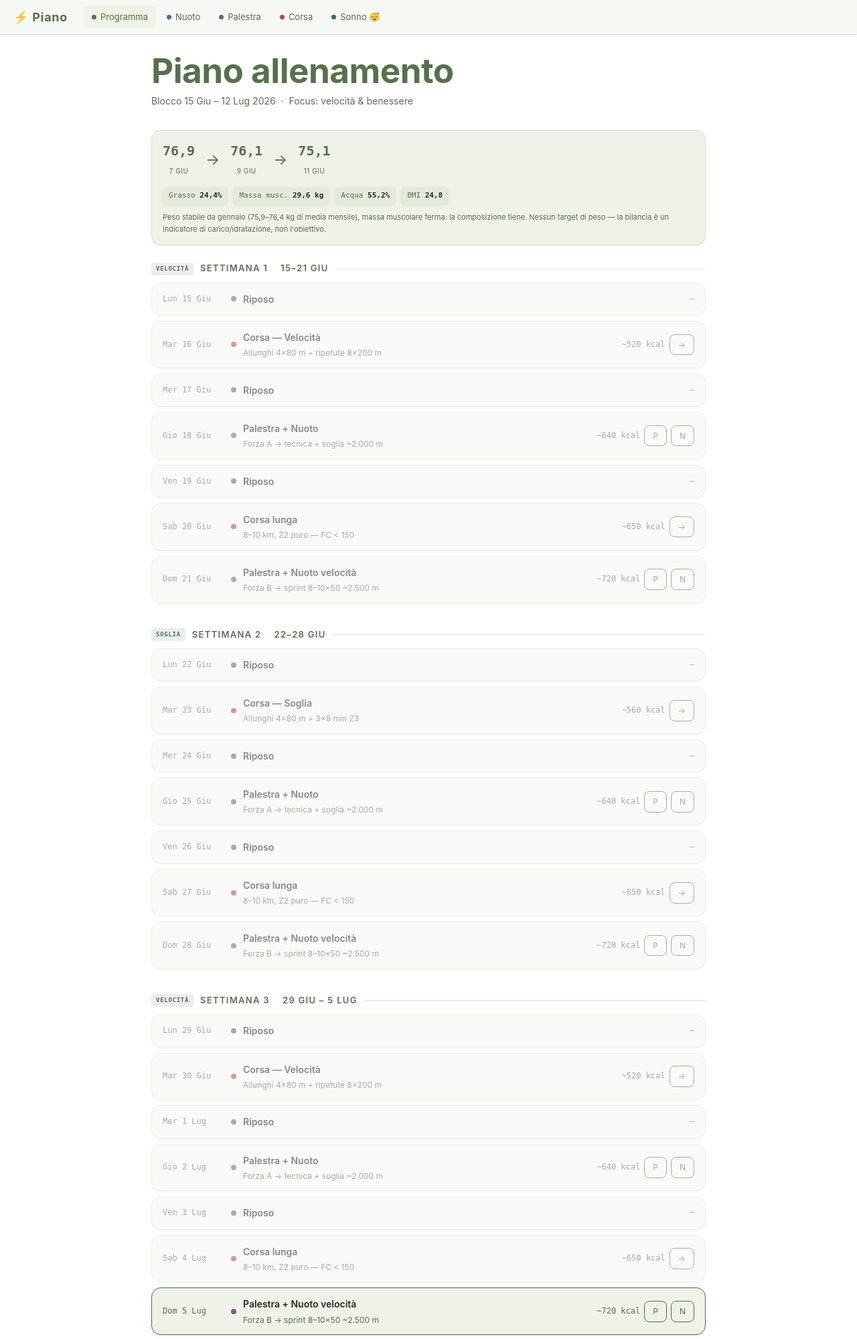
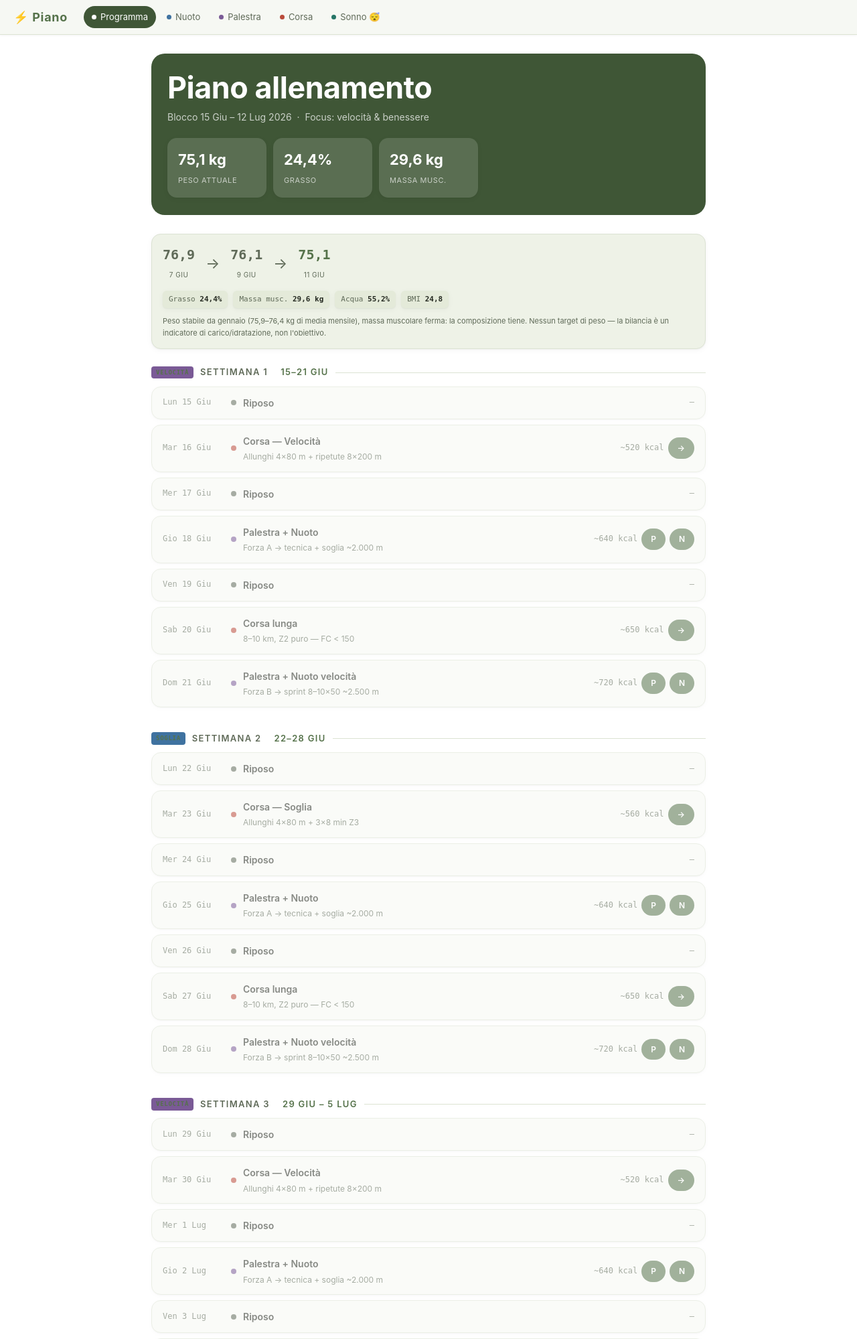
Before and after one commit to salvatorepirrone/mioallenamento, a PHP site: page / in a window 1280 px wide. Shown: the top 1999 px of the page at 67% size. Run offline with PHP 8.4, Linux system fonts and the light colour scheme.

Commit message:
Bold Grafico: hero verde pieno, nav pill attiva, bottoni/badge solidi
- Hero e page-hero diventano card verdi piene (var(--hero)) con testo bianco
- Nav: voce attiva ora e' una pillola verde piena invece del tint chiaro
- act-link diventa pillola solida verde con testo bianco
- Filtri (.pill.on) e phase-tag settimanali riempiti a tinta unita
- Bordi sinistri delle card sessione (sess-hdr/pool-hdr/run-hdr) piu' spessi (5px)
- Aggiunti hero-stats con peso/grasso/massa in evidenza nella home
- Corretto bug: il nav di callback.html non aveva mai le regole CSS (nav-logo/nav-links/dot mancanti) - ora stilizzato e coerente con le altre pagine, con page-hero abbinato

```diff
--- a/corsa.html
+++ b/corsa.html
@@ -22,7 +22,7 @@
 <main>
 
 <div class="page-hero">
-  <h1 style="color:var(--red)">🏃 Corsa</h1>
+  <h1>🏃 Corsa</h1>
   <p>FCmax 175 · Sprint 200 m @ 4:15–4:20/km · Soglia ~ 5:25–5:45/km @ FC 148–162</p>
 </div>
 
--- a/index.html
+++ b/index.html
@@ -32,10 +32,10 @@
   letter-spacing: .08em; padding: 2px 7px; border-radius: 4px;
   white-space: nowrap;
 }
-.ph-chiusura { background: rgba(85,114,74,.12); color: var(--accent); }
-.ph-consolid { background: rgba(47,143,130,.12); color: var(--teal); }
-.ph-progress  { background: rgba(63,114,160,.12); color: var(--blue); }
-.ph-qualita   { background: rgba(122,90,150,.12); color: var(--purple); }
+.ph-chiusura { background: var(--accent); color: #fff; }
+.ph-consolid { background: var(--teal); color: #fff; }
+.ph-progress  { background: var(--blue); color: #fff; }
+.ph-qualita   { background: var(--purple); color: #fff; }
 .day-row.past { opacity: .55; }
 </style>
 </head>
@@ -57,6 +57,11 @@
 <div class="hero">
   <h1>Piano allenamento</h1>
   <p>Blocco 15 Giu – 12 Lug 2026 &nbsp;·&nbsp; Focus: velocità &amp; benessere</p>
+  <div class="hero-stats">
+    <div class="hstat"><span class="v">75,1 kg</span><span class="l">Peso attuale</span></div>
+    <div class="hstat"><span class="v">24,4%</span><span class="l">Grasso</span></div>
+    <div class="hstat"><span class="v">29,6 kg</span><span class="l">Massa musc.</span></div>
+  </div>
 </div>
 
 <!-- PESO -->
--- a/nuoto.html
+++ b/nuoto.html
@@ -22,7 +22,7 @@
 <main>
 
 <div class="page-hero">
-  <h1 style="color:var(--blue)">🏊 Nuoto</h1>
+  <h1>🏊 Nuoto</h1>
   <p>Vasca 50 m &nbsp;·&nbsp; Aerobico: ~1:50/100 m &nbsp;·&nbsp; Soglia: ~1:45/100 m &nbsp;·&nbsp; Veloce: ~1:35/100 m &nbsp;·&nbsp; Sprint: ~1:25/100 m</p>
   <p style="margin-top:6px;font-size:12px;color:var(--muted)">Due sessioni ripetibili: <strong>Giovedì</strong> tecnica + soglia (~2.000 m), <strong>Domenica</strong> velocità (~2.500 m).</p>
 </div>
--- a/palestra.html
+++ b/palestra.html
@@ -25,7 +25,7 @@
 <main>
 
 <div class="page-hero">
-  <h1 style="color:var(--purple)">💪 Palestra</h1>
+  <h1>💪 Palestra</h1>
   <p>Sempre prima del nuoto &nbsp;·&nbsp; Sequenza fissa: Mobilità → Core → Trazione → Spalla → Spinta → Gambe</p>
 </div>
 
--- a/style.css
+++ b/style.css
@@ -3,6 +3,7 @@
   --border: #dce3d3; --accent: #55724a; --teal: #257566;
   --blue: #3f72a0; --yellow: #8f6a1f; --orange: #a15a29;
   --purple: #7a5a96; --red: #b94a3a; --text: #262b22; --muted: #5f6a58;
+  --hero: #3f5636;
   --r: 14px;
 }
 *, *::before, *::after { box-sizing: border-box; margin: 0; padding: 0; }
@@ -31,7 +32,8 @@ nav {
   display: flex; align-items: center; gap: 6px;
 }
 .nav-links a:hover { background: var(--s2); color: var(--text); }
-.nav-links a.active { background: var(--s2); color: var(--accent); }
+.nav-links a.active { background: var(--hero); color: #fff; border-radius: 100px; }
+.nav-links a.active .dot { background: #fff !important; }
 .nav-links a .dot {
   width: 7px; height: 7px; border-radius: 50%; flex-shrink: 0;
 }
@@ -40,13 +42,16 @@ nav {
 main { max-width: 860px; margin: 0 auto; padding: 28px 16px 60px; }
 
 /* HERO */
-.hero { margin-bottom: 32px; }
+.hero {
+  background: var(--hero); color: #fff; border-radius: 20px;
+  padding: 28px 24px 26px; margin-bottom: 28px;
+}
 .hero h1 {
-  font-size: clamp(2rem, 6vw, 3.2rem); font-weight: 700;
-  color: var(--accent); line-height: 1; margin-bottom: 8px;
+  font-size: clamp(1.8rem, 6vw, 2.8rem); font-weight: 700;
+  color: #fff; line-height: 1.05; margin-bottom: 8px;
   letter-spacing: -.01em;
 }
-.hero p { color: var(--muted); font-size: 14px; }
+.hero p { color: rgba(255,255,255,.72); font-size: 14px; }
 .hero-stats {
   display: grid; grid-template-columns: repeat(auto-fill, minmax(130px, 1fr));
   gap: 10px; margin-top: 20px;
@@ -57,6 +62,9 @@ main { max-width: 860px; margin: 0 auto; padding: 28px 16px 60px; }
 }
 .hstat .v { font-size: 22px; font-weight: 700; color: var(--accent); display: block; }
 .hstat .l { font-size: 11px; color: var(--muted); text-transform: uppercase; letter-spacing: .05em; }
+.hero-stats .hstat { background: rgba(255,255,255,.14); border: none; }
+.hero-stats .hstat .v { color: #fff; }
+.hero-stats .hstat .l { color: rgba(255,255,255,.68); }
 
 /* SECTION LABEL */
 .sec { font-size: 11px; color: var(--muted); text-transform: uppercase;
@@ -82,11 +90,11 @@ main { max-width: 860px; margin: 0 auto; padding: 28px 16px 60px; }
 .act-detail { font-size: 12px; color: var(--muted); margin-top: 2px; }
 .act-kcal { font-size: 12px; color: var(--muted); font-family: monospace; white-space: nowrap; }
 .act-link {
-  font-size: 12px; color: var(--accent); padding: 5px 12px;
-  border: 1px solid var(--accent); border-radius: 8px;
+  font-size: 12px; font-weight: 600; color: #fff; background: var(--accent);
+  padding: 6px 14px; border: none; border-radius: 100px;
   white-space: nowrap; transition: all .2s;
 }
-.act-link:hover { background: var(--accent); color: var(--bg); }
+.act-link:hover { background: var(--hero); }
 
 /* PROGRESS BAR */
 .progress-wrap { margin-bottom: 28px; }
@@ -96,15 +104,16 @@ main { max-width: 860px; margin: 0 auto; padding: 28px 16px 60px; }
 
 /* ACTIVITY PAGE HEADER */
 .page-hero {
-  padding: 20px 0 24px; border-bottom: 1px solid var(--border); margin-bottom: 24px;
+  background: var(--hero); color: #fff; border-radius: 20px;
+  padding: 22px 24px 24px; margin-bottom: 24px; border-bottom: none;
 }
-.page-hero h1 { font-size: 28px; font-weight: 700; margin-bottom: 6px; }
-.page-hero p { color: var(--muted); font-size: 13px; }
+.page-hero h1 { font-size: 28px; font-weight: 700; margin-bottom: 6px; color: #fff; }
+.page-hero p { color: rgba(255,255,255,.72); font-size: 13px; }
 
 /* EXERCISE / SESSION CARDS */
 .sess-hdr {
   padding: 14px 16px; background: var(--s2);
-  border-left: 3px solid var(--accent); border-radius: 0 var(--r) var(--r) 0;
+  border-left: 5px solid var(--accent); border-radius: 0 var(--r) var(--r) 0;
   margin-bottom: 16px;
 }
 .sess-hdr h2 { font-size: 18px; font-weight: 600; color: var(--accent); margin-bottom: 2px; }
@@ -191,7 +200,7 @@ main { max-width: 860px; margin: 0 auto; padding: 28px 16px 60px; }
 }
 .pool-hdr {
   padding: 14px 16px; background: var(--s2);
-  border-left: 3px solid var(--blue);
+  border-left: 5px solid var(--blue);
 }
 .pool-hdr h3 { font-size: 15px; font-weight: 600; color: var(--blue); margin-bottom: 2px; }
 .pool-sub { font-size: 11px; color: var(--muted); font-family: monospace; }
@@ -233,7 +242,7 @@ main { max-width: 860px; margin: 0 auto; padding: 28px 16px 60px; }
   background: var(--s1); border: 1px solid var(--border);
   border-radius: var(--r); margin-bottom: 12px; overflow: hidden;
 }
-.run-hdr { padding: 14px 16px; background: var(--s2); border-left: 3px solid var(--red); }
+.run-hdr { padding: 14px 16px; background: var(--s2); border-left: 5px solid var(--red); }
 .run-hdr h3 { font-size: 15px; font-weight: 600; color: var(--red); margin-bottom: 2px; }
 .run-sub { font-size: 11px; color: var(--muted); font-family: monospace; }
 .run-table { width: 100%; border-collapse: collapse; font-size: 12px; }
@@ -252,7 +261,7 @@ main { max-width: 860px; margin: 0 auto; padding: 28px 16px 60px; }
   font-family: inherit;
 }
 .pill:hover { border-color: var(--accent); color: var(--text); }
-.pill.on { border-color: var(--accent); color: var(--accent); background: rgba(85,114,74,.07); }
+.pill.on { border-color: var(--accent); color: #fff; background: var(--accent); font-weight: 600; }
 
 /* DELTA TABLE */
 .dtbl { width: 100%; border-collapse: collapse; font-size: 12px; margin: 10px 0 20px; }
```
Also changed, not shown: callback.html (+32 -13 lines).
